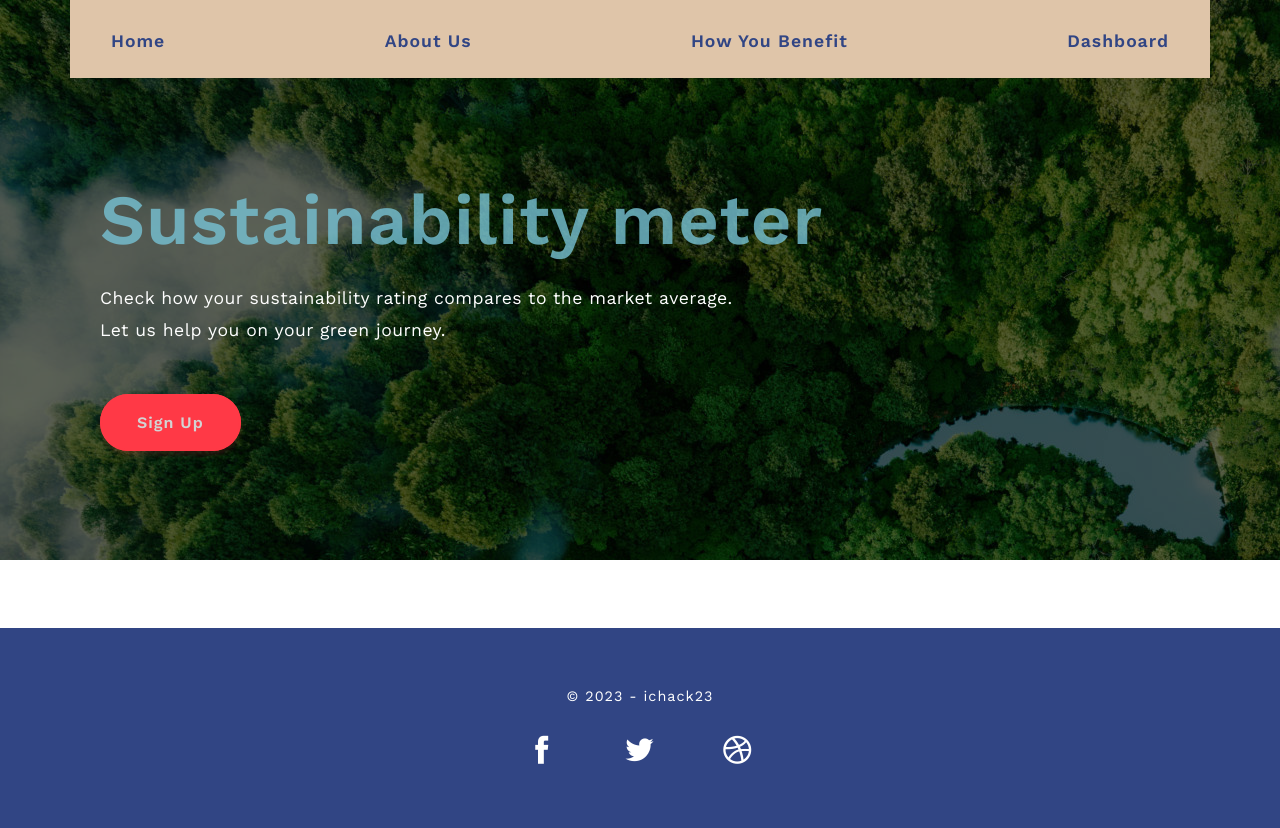
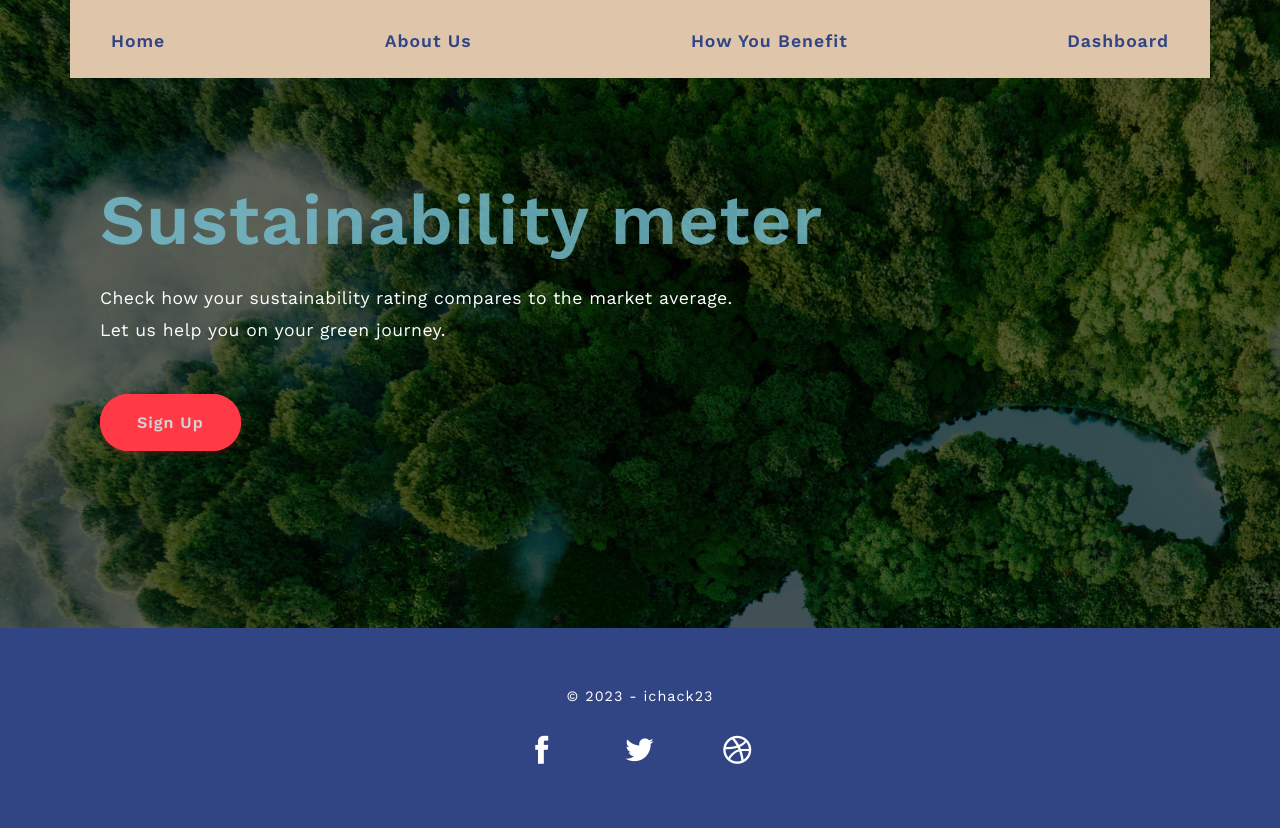
Before and after one commit to imcoolthanks/ichack, a Flask app: page / in a window 1280 px wide. Run offline with Flask 2, Linux system fonts and the light colour scheme; some libraries are stand-ins or nearby versions; some web fonts are replaced.

Commit message:
fixed front page formatting

```diff
--- a/Flask/static/unloggedin/css/main.css
+++ b/Flask/static/unloggedin/css/main.css
@@ -135,7 +135,7 @@ p {
 .bgig {
   position: absolute;
   width: 100%;
-  height: 70%;
+  height: 90%;
   filter: brightness(40%);
   z-index: -10000;
 }
```
